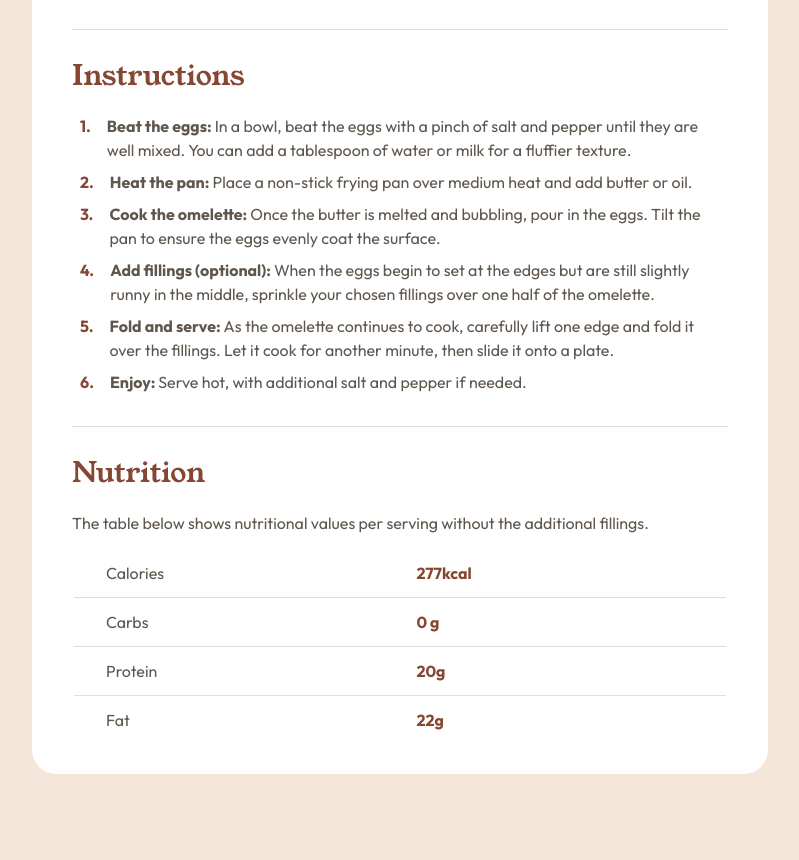
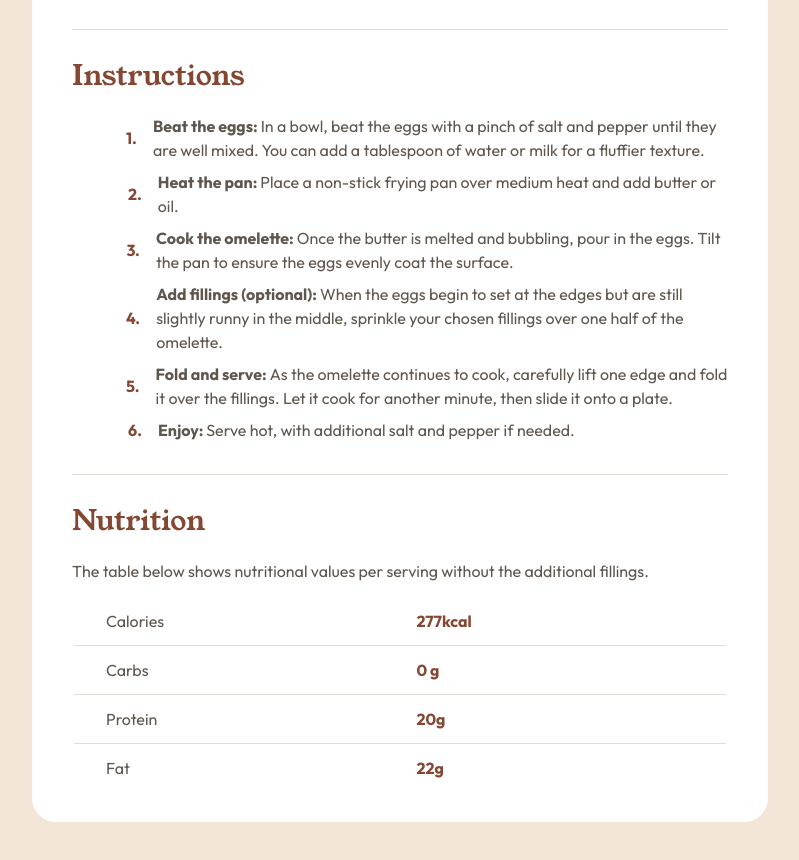
Before and after one commit to dealencardavid/recipe-page_frontendmentor, a plain HTML site: page index.html in a window 1280 px wide. Shown: the part 1063-1923 px from the top of the page, without its empty margins (240-1039 px from the left). Drawn offline with Linux system fonts and the light colour scheme.

Commit message:
fixed bug on misspelled class

```diff
--- a/index.html
+++ b/index.html
@@ -97,7 +97,7 @@
           <div class="recipe-instructions section">
             <h2 class="text-preset-2 color-brand-secondary">Instructions</h2>
             <ul class="list">
-              <li lass="bullet-point">
+              <li class="bullet-point">
                 <p class="color-brand-secondary text-preset-4-bold">1.</p>
 
                 <p class="text-preset-4 color-neutral-dark">
@@ -107,7 +107,7 @@
                   for a fluffier texture.
                 </p>
               </li>
-              <li lass="bullet-point">
+              <li class="bullet-point">
                 <p class="color-brand-secondary text-preset-4-bold">2.</p>
                 <p class="text-preset-4 color-neutral-dark">
                   <span class="text-preset-4-bold"> Heat the pan: </span>
@@ -116,7 +116,7 @@
                   or oil.
                 </p>
               </li>
-              <li lass="bullet-point">
+              <li class="bullet-point">
                 <p class="color-brand-secondary text-preset-4-bold">3.</p>
                 <p class="text-preset-4 color-neutral-dark">
                   <span class="text-preset-4-bold"> Cook the omelette: </span>
@@ -125,7 +125,7 @@
                   the pan to ensure the eggs evenly coat the surface.
                 </p>
               </li>
-              <li lass="bullet-point">
+              <li class="bullet-point">
                 <p class="color-brand-secondary text-preset-4-bold">4.</p>
                 <p class="text-preset-4 color-neutral-dark">
                   <span class="text-preset-4-bold"
@@ -136,7 +136,7 @@
                   half of the omelette.
                 </p>
               </li>
-              <li lass="bullet-point">
+              <li class="bullet-point">
                 <p class="color-brand-secondary text-preset-4-bold">5.</p>
                 <p class="text-preset-4 color-neutral-dark">
                   <span class="text-preset-4-bold"> Fold and serve: </span>
@@ -145,7 +145,7 @@
                   then slide it onto a plate.
                 </p>
               </li>
-              <li lass="bullet-point">
+              <li class="bullet-point">
                 <p class="color-brand-secondary text-preset-4-bold">6.</p>
                 <p class="text-preset-4 color-neutral-dark">
                   <span class="text-preset-4-bold"> Enjoy: </span>
```
